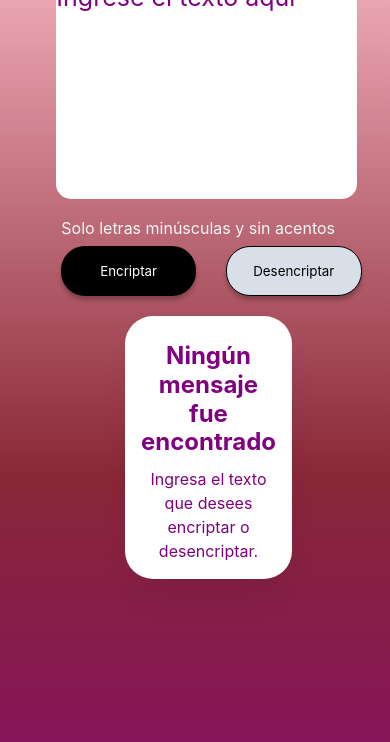
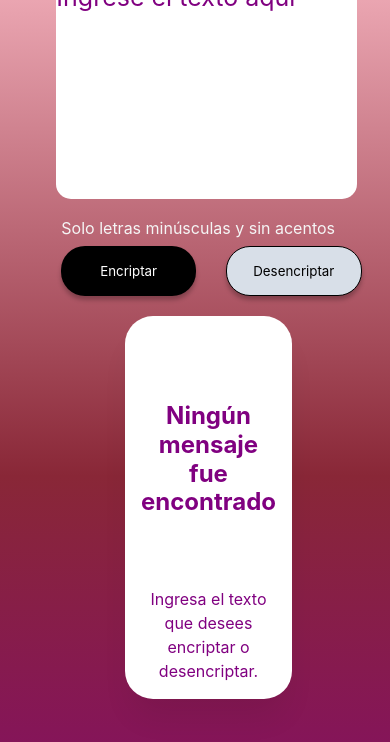
Before and after one commit to MMValdelamar/ProyectoEncriptador-OneAlura, a plain HTML site: page index.html in a window 390 px wide. Shown: the part 102-844 px from the top of the page. Drawn offline with Linux system fonts and the light colour scheme.

Commit message:
Update pages.css

```diff
--- a/pages.css
+++ b/pages.css
@@ -368,7 +368,7 @@ main {
 
 }
 
-@media screen and (max-width: 768px) {
+@media screen and (max-width: 415px) {
     header {
         width: 100%;
         height: auto;
@@ -420,9 +420,9 @@ main {
         justify-content: center;
         align-items: center;
         margin:0px 28px -25px;
-        width: 200%;
-        height:50%;
-        gap: 10px;
+        width: 120%;
+        height:90%;
+        gap: 70px;
     }
 
     .img__muneco img {
```
